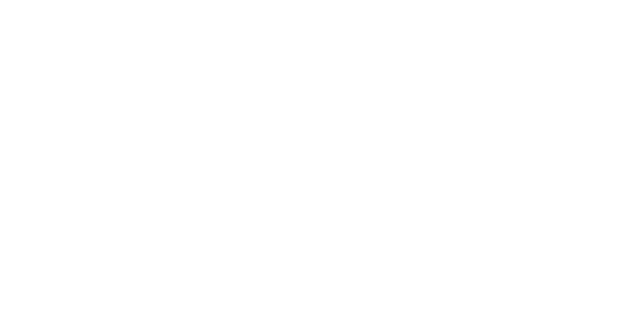
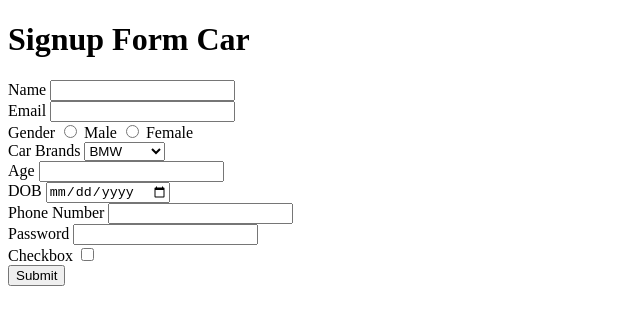
Before and after one commit to acciojob/signup-form-car-DivyanshDeep, a website: page main.html in a window 1280 px wide. Shown: the whole page, without its empty margins (0-640 px from the left). Drawn offline with Linux system fonts and the light colour scheme.

Commit message:
created a submission

```diff
--- a/main.html
+++ b/main.html
@@ -8,6 +8,38 @@
 
 <body>
 	<!-- the entire body must be written by student -->
+	<h1>Signup Form Car</h1>
+	<form method="post">
+		<label for="name">Name</label>
+	<input type="text" id="name" required><br>
+		<label for="email">Email</label>
+		<input type="email" id="email" required><br>
+		<label for="gender">Gender</label>
+		<label for="gender_m">
+			<input type="radio" value=male name="gender" id="gender_m" required> Male
+		</label>
+		<label for="gender_f">
+			<input type="radio" value=male name="gender" id="gender_f"> Female
+		</label><br>
+		<label for="cars">Car Brands</label>
+		<select id="cars">
+			<option>BMW</option>
+			<option>Audi</option>
+			<option>Mercedez</option>
+		</select><br>
+		<label for="age">Age</label>
+		<input type="number" id="age" required><br>
+		<label for="dob">DOB</label>
+		<input type="date" id="dob" required><br>
+		<label for="tel">Phone Number</label>
+		<input type="tel" id="tel" required><br>
+		<label for="password">Password</label>
+		<input type="password" required id="password"><br>
+		<label for="tos">Checkbox</label>
+		<input type="checkbox" required id="tos"><br>
+		<button type="submit">Submit</button>
+
+	</form>
     <script type="text/javascript" src="./script.js">
 </script>
 
```
